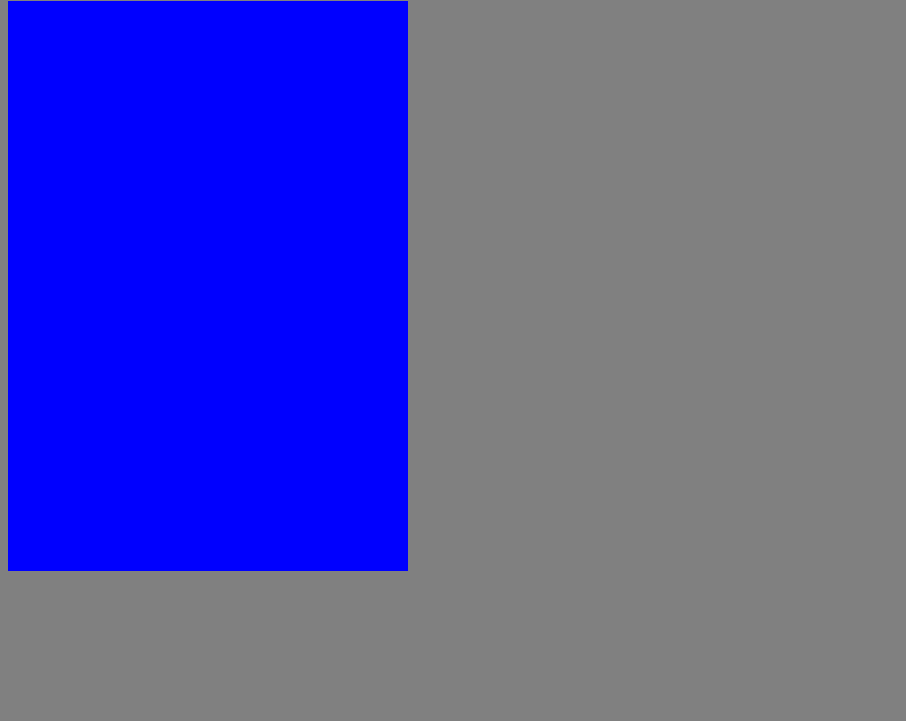
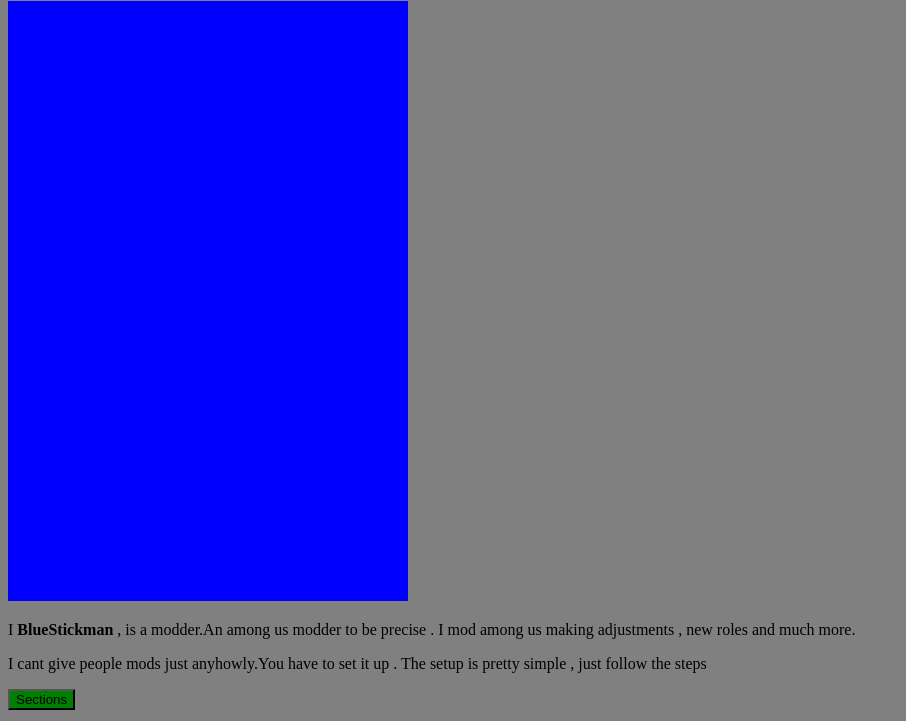
Before and after one commit to BlueStickman/BlueStickman.github.io, a plain HTML site: page index.html in a window 1280 px wide. Shown: the part 79-800 px from the top of the page, without its empty margins (0-906 px from the left). Drawn offline with Linux system fonts and the light colour scheme.

Commit message:
Update index.html

```diff
--- a/index.html
+++ b/index.html
@@ -8,11 +8,14 @@
 <h1>Modded Among us</h1>
 </center>
 <center-left>
-<canvas style=background-color:blue width=400 height = 570>
+<canvas style=background-color:blue width=400 height = 600>
 <center>
 <h1>Sections</h1>
 </center>
 </canvas>
 </center-left>
+<p style=color:black>I <b>BlueStickman</b> , is a modder.An among us modder to be precise . I mod among us making adjustments , new roles and much more.</p>
+<p>I cant give people mods just anyhowly.You have to set it up . The setup is pretty simple , just follow the steps</p>
+<button style=background-color:green>Sections</button>
 </body>
 </html>
```
